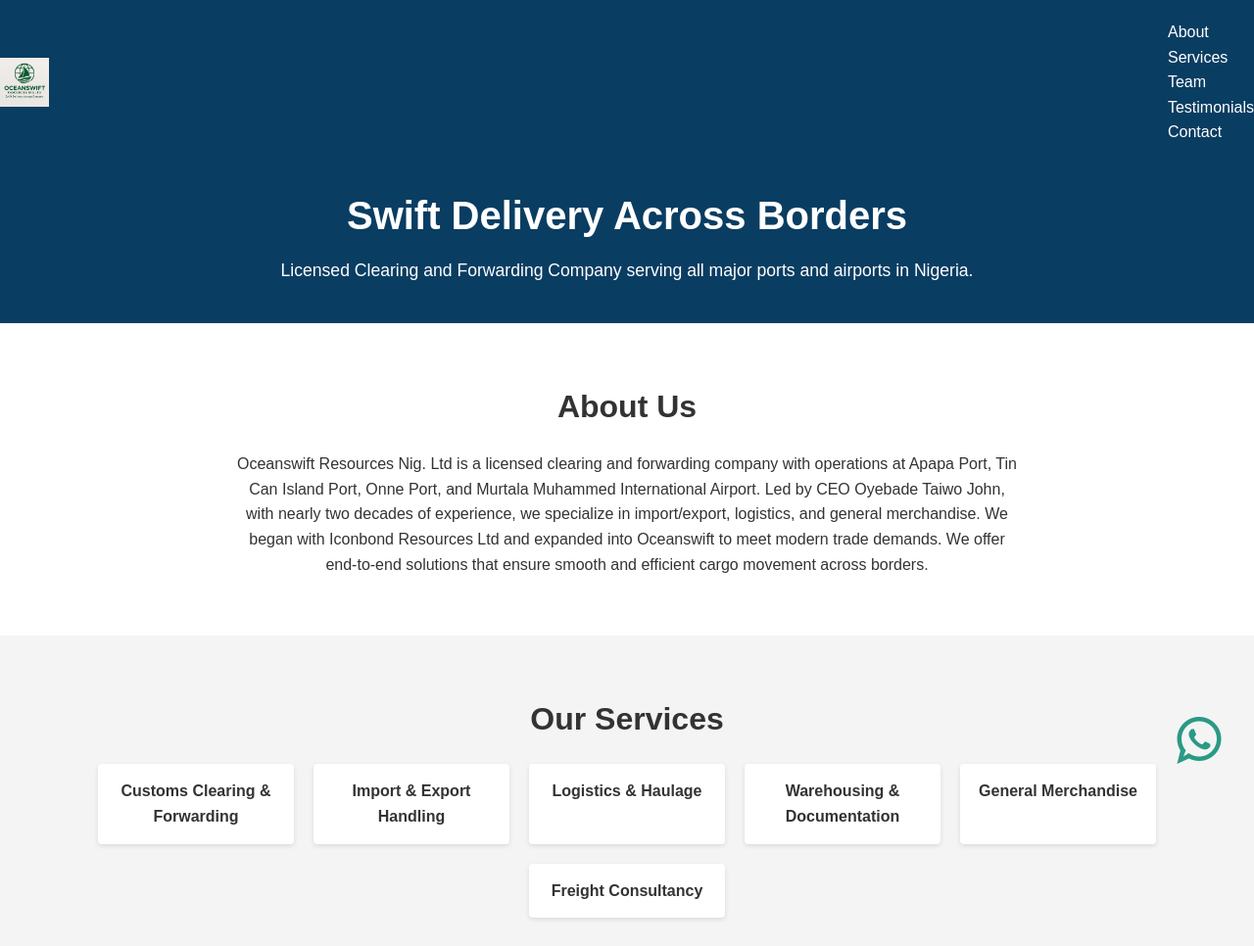
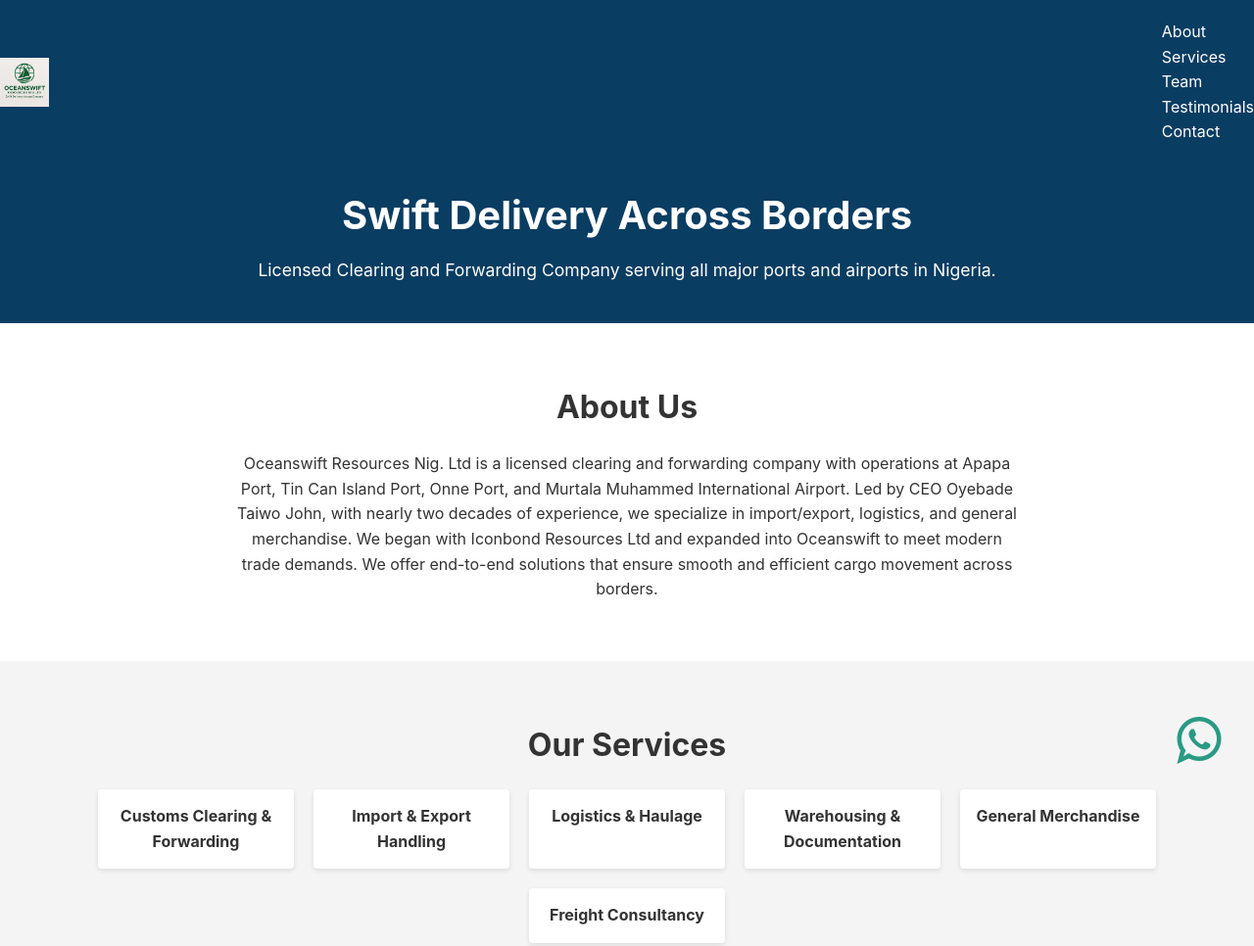
Before and after one commit to taiwobade270/oceanswift-resources-web, a plain HTML site: page index.html in a window 1280 px wide. Shown: the top 966 px of the page at 98% size. Drawn offline with Linux system fonts and the light colour scheme.

Commit message:
Update style.css

```diff
--- a/style.css
+++ b/style.css
@@ -1,6 +1,13 @@
 /* Reset and Base */
 * { margin: 0; padding: 0; box-sizing: border-box; }
-body { font-family: Arial, sans-serif; font-size: 16px; line-height: 1.6; color: #333; }
+body {
+  font-family: -apple-system, BlinkMacSystemFont, "Segoe UI", Roboto, Oxygen, Ubuntu,
+               Cantarell, "Open Sans", "Helvetica Neue", sans-serif;
+  font-size: 16px;
+  line-height: 1.6;
+  color: #333;
+}
+
 .container { width: 90%; max-width: 1200px; margin: 0 auto; }
 a { color: inherit; text-decoration: none; }
 ul { list-style: none; }
```
